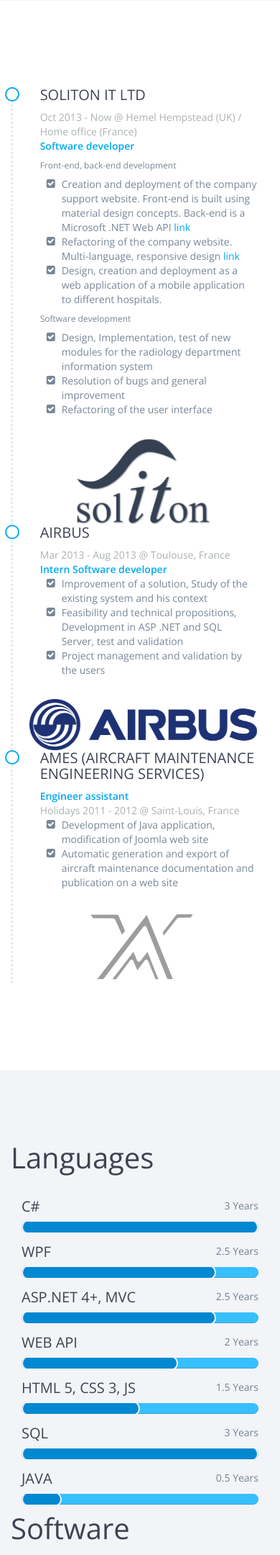
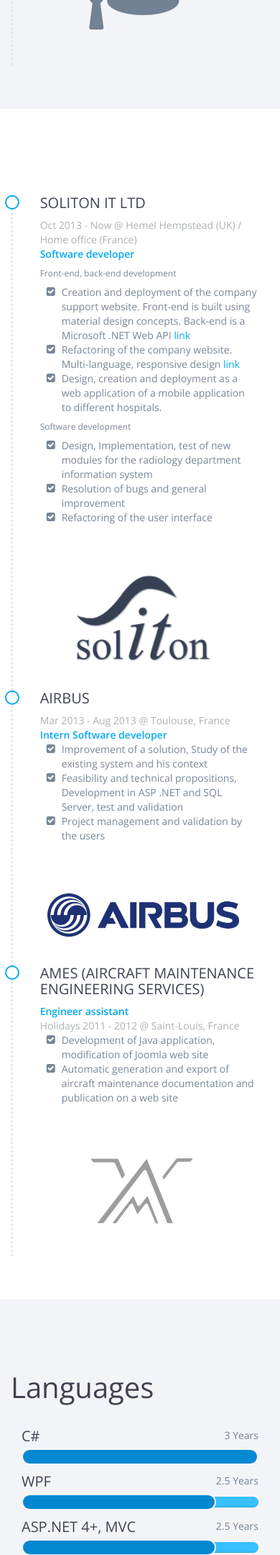
Before and after one commit to tooppaaa/cv-site, a PHP site: page / in a window 390 px wide. Shown: the part 3127-5287 px from the top of the page at 72% size. Run offline with PHP 8.4, Linux system fonts and the light colour scheme; some libraries are stand-ins or nearby versions.

Commit message:
small changes

```diff
--- a/css/queries.css
+++ b/css/queries.css
@@ -192,8 +192,17 @@
 		margin: 0;
 	}
 
-	.features {
-		padding-bottom: 0;
+	.education,
+	.work-experience {
+		padding-bottom: 60px;
+	}
+	.education-image,
+	.work-experience-image{
+			padding:40px;
+	}
+	.education-image img,
+	.work-experience-image img{
+		max-height: 70px;
 	}
 
 	.features .device-showcase,
@@ -260,21 +269,32 @@
 
 	@media screen and (max-width:480px) {
 		.hero .hero-content {
-			padding-top: 41%;
+			padding-top: 50%;
 		}
-
+		.hero .logo a p {
+			font-size: 12px;
+		}
 		.hero .btn {
 			display: block;
 			width: 80%;
 			margin: 0 auto;
 		}
-
+		.aboutme .avatar {
+		    position: static;
+		    margin: 0 auto 30px;
+		}
+		.aboutme h1{
+    	margin: 0 0 30px 0;
+		}
+		.aboutme p{
+    	margin: 0 0 30px 0;
+		}
 		.hero .btn:first-of-type {
 			margin-bottom: 20px;
 		}
 
 		.hero h1 {
-			font-size: 50px;
+			font-size: 40px;
 		}
 
 		.btn-margin-right {
--- a/css/styles.css
+++ b/css/styles.css
@@ -268,10 +268,7 @@ Waypoinsts
 .work-experience-wp2-left,
 .work-experience-wp2-right,
 .work-experience-wp3-left,
-.work-experience-wp3-right,
-.technical-expertise-wp1,
-.technical-expertise-wp2,
-.technical-expertise-wp3 {
+.work-experience-wp3-right {
   visibility: hidden; }
 
 .education-wp1-right,
@@ -285,11 +282,15 @@ Waypoinsts
 
 .technical-expertise-wp2 {
   -webkit-animation-delay: 0.5s;
-  animation-delay: 0.5s; }
+  animation-delay: 0.5s;
+  -webkit-transition-delay: 0.5s;
+  /* Safari */
+  transition-delay: 0.5s; }
 
 .technical-expertise-wp3 {
-  -webkit-animation-delay: 1s;
-  animation-delay: 1s; }
+  -webkit-transition-delay: 1s;
+  /* Safari */
+  transition-delay: 1s; }
 
 .wp2 {
   -webkit-animation-delay: 0.3s;
@@ -608,11 +609,13 @@ Intro
 ========================================================================== */
 .technical-expertise {
   background-color: #F3F4F8;
-  padding: 80px 0; }
+  padding: 60px 0; }
   .technical-expertise h1 {
     padding: 20px 0 40px; }
+  .technical-expertise h2 {
+    padding-top: 20px; }
   .technical-expertise .technical-list {
-    padding: 0px 15px; }
+    padding: 0 15px; }
     .technical-expertise .technical-list .technical-item {
       padding: 15px 0 5px;
       border-bottom: solid 1px #E6E9EA; }
@@ -628,24 +631,19 @@ Intro
         background: #38BFFD;
         border-radius: 15px;
         width: 100%;
-        height: 15px;
-        overflow: hidden; }
+        height: 15px; }
         .technical-expertise .technical-list .technical-item .progress-bar .progress-content {
           background: #0288D1;
-          margin-top: -3px;
-          height: 21px;
+          margin-top: -4px;
+          height: 23px;
           border-radius: 15px;
-          border: 2px solid #F3F4F8; }
-        .technical-expertise .technical-list .technical-item .progress-bar .progress-100 {
-          width: 100%; }
-        .technical-expertise .technical-list .technical-item .progress-bar .progress-82 {
-          width: 82%; }
-        .technical-expertise .technical-list .technical-item .progress-bar .progress-66 {
-          width: 66%; }
-        .technical-expertise .technical-list .technical-item .progress-bar .progress-50 {
-          width: 50%; }
-        .technical-expertise .technical-list .technical-item .progress-bar .progress-17 {
-          width: 17%; }
+          border: 2px solid #F3F4F8;
+          width: 5%;
+          -webkit-transition: width 2s;
+          /* Safari */
+          transition: width 2s; }
+        .technical-expertise .technical-list .technical-item .progress-bar .percentage {
+          visibility: hidden; }
 
 /* ==========================================================================
 To top
--- a/home.html
+++ b/home.html
@@ -89,7 +89,7 @@
                     </div>
                     <div class="intro-content">
                         <h5>Software</h5>
-                        <p>I am passionate about creating enjoyable softwares with great architecture and desing using the power of object-languages.</p>
+                        <p>I am passionate about creating enjoyable softwares with great architecture and design using the power of object-languages.</p>
                     </div>
                 </div>
                 <div class="col-md-4 intro-feature">
@@ -107,7 +107,7 @@
                     </div>
                     <div class="intro-content last">
                         <h5>Back-end</h5>
-                        <p>Server, application and database are the 3 components which, together, enable the user facing side of the website to even exist in the first place</p>
+                        <p>Server, application and database are the 3 components which, together, bring the front-end to life.</p>
                     </div>
                 </div>
             </div>
@@ -257,7 +257,9 @@
                     <span class="technical-time">3 Years</span>
                   </div>
                   <div class="progress-bar">
-                    <div class="technical-expertise-wp1 progress-content progress-100"></div>
+                    <div class="technical-expertise-wp1 progress-content animated" data-percent="100">
+                      <span class="percentage">100%</span>
+                    </div>
                   </div>
                 </li>
                 <li class="technical-item">
@@ -266,7 +268,8 @@
                     <span class="technical-time">2.5 Years</span>
                   </div>
                   <div class="progress-bar">
-                    <div class="technical-expertise-wp1 progress-content progress-82"></div>
+                    <div class="technical-expertise-wp1 progress-content animated" data-percent="82">
+                    <span class="percentage">82%</span></div>
                   </div>
                 </li>
                 <li class="technical-item">
@@ -275,7 +278,9 @@
                     <span class="technical-time">2.5 Years</span>
                   </div>
                   <div class="progress-bar">
-                    <div class="technical-expertise-wp1 progress-content progress-82"></div>
+                    <div class="technical-expertise-wp1 progress-content animated" data-percent="82">
+                    <span class="percentage">82%</span>
+                  </div>
                   </div>
                 </li>
                 <li class="technical-item">
@@ -284,7 +289,8 @@
                     <span class="technical-time">2 Years</span>
                   </div>
                   <div class="progress-bar">
-                    <div class="technical-expertise-wp1 progress-content progress-66"></div>
+                    <div class="technical-expertise-wp1 progress-content animated" data-percent="66">
+                    <span class="percentage">66%</span></div>
                   </div>
                 </li>
                 <li class="technical-item">
@@ -293,7 +299,9 @@
                     <span class="technical-time">1.5 Years</span>
                   </div>
                   <div class="progress-bar">
-                    <div class="technical-expertise-wp1 progress-content progress-50"></div>
+                    <div class="technical-expertise-wp1 progress-content animated" data-percent="50">
+                    <span class="percentage">50%</span>
+                  </div>
                   </div>
                 </li>
                 <li class="technical-item">
@@ -302,7 +310,9 @@
                     <span class="technical-time">3 Years</span>
                   </div>
                   <div class="progress-bar">
-                    <div class="technical-expertise-wp1 progress-content progress-100"></div>
+                    <div class="technical-expertise-wp1 progress-content animated" data-percent="100">
+                    <span class="percentage">100%</span>
+                  </div>
                   </div>
                 </li>
                 <li class="technical-item">
@@ -311,7 +321,9 @@
                     <span class="technical-time">0.5 Years</span>
                   </div>
                   <div class="progress-bar">
-                    <div class="technical-expertise-wp1 progress-content progress-17"></div>
+                    <div class="technical-expertise-wp1 progress-content animated" data-percent="17">
+                    <span class="percentage">17%</span>
+                  </div>
                   </div>
                 </li>
               </ul>
@@ -327,7 +339,8 @@
                     <span class="technical-time">3 Years</span>
                   </div>
                   <div class="progress-bar">
-                    <div class="technical-expertise-wp2 progress-content progress-100"></div>
+                    <div class="technical-expertise-wp2 progress-content animated" data-percent="100">
+                    <span class="percentage">100%</span></div>
                   </div>
                 </li>
                 <li class="technical-item">
@@ -336,7 +349,9 @@
                     <span class="technical-time">3 Years</span>
                   </div>
                   <div class="progress-bar">
-                    <div class="technical-expertise-wp2 progress-content progress-100"></div>
+                    <div class="technical-expertise-wp2 progress-content animated" data-percent="100">
+                    <span class="percentage">100%</span>
+                  </div>
                   </div>
                 </li>
                 <li class="technical-item">
@@ -345,7 +360,9 @@
                     <span class="technical-time">2 Years</span>
                   </div>
                   <div class="progress-bar">
-                    <div class="technical-expertise-wp2 progress-content progress-66"></div>
+                    <div class="technical-expertise-wp2 progress-content animated" data-percent="66">
+                    <span class="percentage">66%</span>
+                  </div>
                   </div>
                 </li>
                 <li class="technical-item">
@@ -354,7 +371,9 @@
                     <span class="technical-time">2.5 Years</span>
                   </div>
                   <div class="progress-bar">
-                    <div class="technical-expertise-wp2 progress-content progress-82"></div>
+                    <div class="technical-expertise-wp2 progress-content animated" data-percent="82">
+                    <span class="percentage">82%</span>
+                  </div>
                   </div>
                 </li>
               </ul>
@@ -370,7 +389,9 @@
                     <span class="technical-time">Can't work alone</span>
                   </div>
                   <div class="progress-bar">
-                    <div class="technical-expertise-wp3 progress-content progress-100"></div>
+                    <div class="technical-expertise-wp3 progress-content animated" data-percent="100">
+                    <span class="percentage">100%</span>
+                  </div>
                   </div>
                 </li>
                 <li class="technical-item">
@@ -379,7 +400,9 @@
                     <span class="technical-time"></span>
                   </div>
                   <div class="progress-bar">
-                    <div class="technical-expertise-wp3 progress-content progress-82"></div>
+                    <div class="technical-expertise-wp3 progress-content animated" data-percent="82">
+                    <span class="percentage">82%</span>
+                  </div>
                   </div>
                 </li>
                 <li class="technical-item">
@@ -388,7 +411,9 @@
                     <span class="technical-time"></span>
                   </div>
                   <div class="progress-bar">
-                    <div class="technical-expertise-wp3 progress-content progress-82"></div>
+                    <div class="technical-expertise-wp3 progress-content animated" data-percent="82">
+                    <span class="percentage">82%</span>
+                  </div>
                   </div>
                 </li>
                 <li class="technical-item">
@@ -397,7 +422,9 @@
                     <span class="technical-time">Completely</span>
                   </div>
                   <div class="progress-bar">
-                    <div class="technical-expertise-wp3 progress-content progress-100"></div>
+                    <div class="technical-expertise-wp3 progress-content animated" data-percent="100">
+                    <span class="percentage">100%</span>
+                  </div>
                   </div>
                 </li>
               </ul>
@@ -467,8 +494,8 @@
                 <div class="col-md-7">
                   <div class="contact">
                     <h1>GET IN TOUCH</h1>
-                    <p>If you're looking for a UX/UI Designer (Product & Interaction) or Front-End Developer for your next project, let’s talk.</p>
-                    <a href="#" class="btn btn-ghost btn-accent btn-small">Contact</a>
+                    <p>If you're looking for a Software, Front-End or Back-end Developer for your next project, let’s talk.</p>
+                    <a href="mailto:clementdungler@gmail.com" class="btn btn-ghost btn-accent btn-small">Contact</a>
                   </div>
                     <div class="footer-links">
                         <ul class="footer-group">
--- a/sass/styles.scss
+++ b/sass/styles.scss
@@ -16,7 +16,6 @@ Global Styles
   content: "";
   display: table;
   clear: both;
-
 }
 .no-padding {
   padding: 0;
@@ -177,10 +176,7 @@ Waypoinsts
 .work-experience-wp2-left,
 .work-experience-wp2-right,
 .work-experience-wp3-left,
-.work-experience-wp3-right,
-.technical-expertise-wp1,
-.technical-expertise-wp2,
-.technical-expertise-wp3 {
+.work-experience-wp3-right {
   visibility: hidden;
 }
 
@@ -196,10 +192,12 @@ Waypoinsts
 .technical-expertise-wp2 {
   -webkit-animation-delay: 0.5s;
   animation-delay: 0.5s;
+  -webkit-transition-delay: 0.5s; /* Safari */
+   transition-delay: 0.5s;
 }
 .technical-expertise-wp3 {
-  -webkit-animation-delay: 1s;
-  animation-delay: 1s;
+  -webkit-transition-delay: 1s; /* Safari */
+   transition-delay: 1s;
 }
 .wp2 {
   -webkit-animation-delay: 0.3s;
@@ -573,12 +571,15 @@ Intro
 ========================================================================== */
 .technical-expertise {
   background-color: $section-dark;
-  padding: 80px 0;
+  padding: 60px 0;
   h1 {
     padding: 20px 0 40px;
   }
+  h2 {
+    padding-top: 20px;
+  }
   .technical-list {
-    padding:0px 15px;
+    padding: 0 15px;
     .technical-item {
       padding: 15px 0 5px;
       border-bottom: solid 1px $keyline-color;
@@ -598,28 +599,19 @@ Intro
         border-radius: 15px;
         width: 100%;
         height: 15px;
-        overflow: hidden;
         .progress-content {
           background: $accent-color-hover;
-          margin-top:-3px;
-          height: 21px;
+          margin-top: -4px;
+          height: 23px;
           border-radius: 15px;
           border: 2px solid $section-dark;
+          width: 5%;
+          -webkit-transition: width 2s;
+          /* Safari */
+          transition: width 2s;
         }
-        .progress-100{
-          width:100%;
-        }
-        .progress-82{
-          width:82%;
-        }
-        .progress-66{
-          width:66%;
-        }
-        .progress-50{
-          width:50%;
-        }
-        .progress-17{
-          width:17%;
+        .percentage{
+          visibility:hidden;
         }
       }
     }
```
Also changed, not shown: js/scripts.js (+31 -3 lines).
